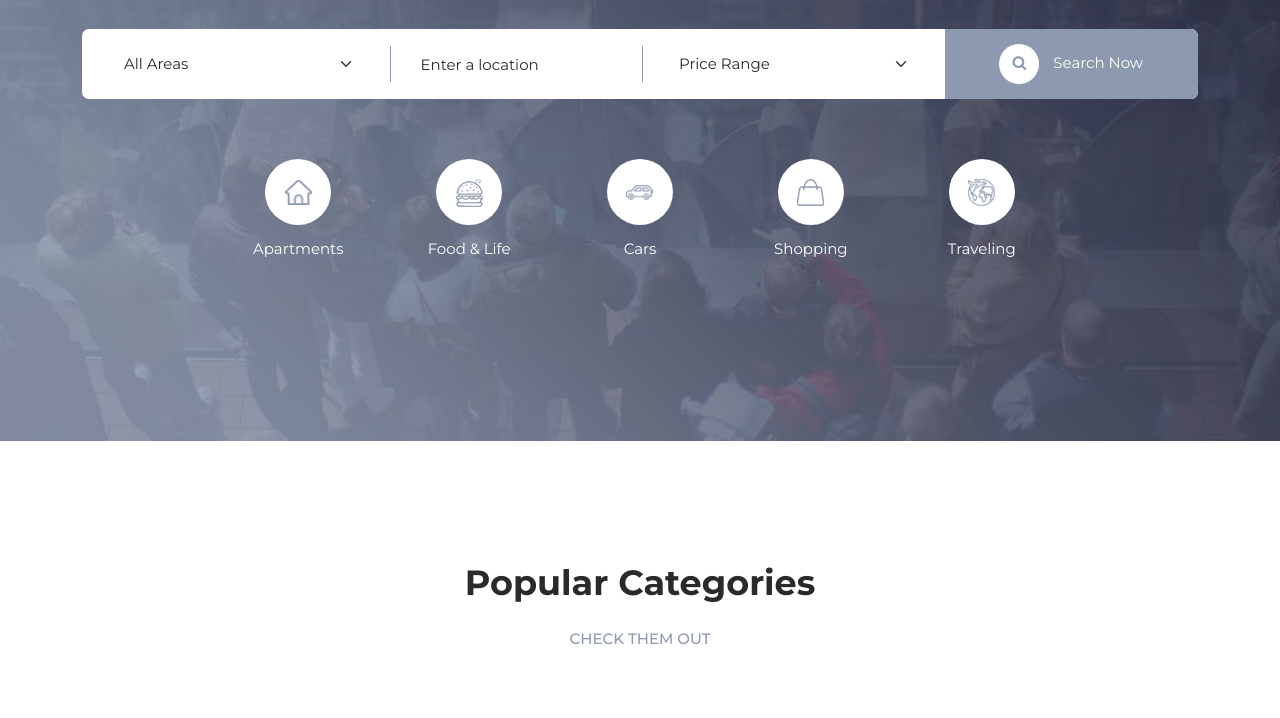
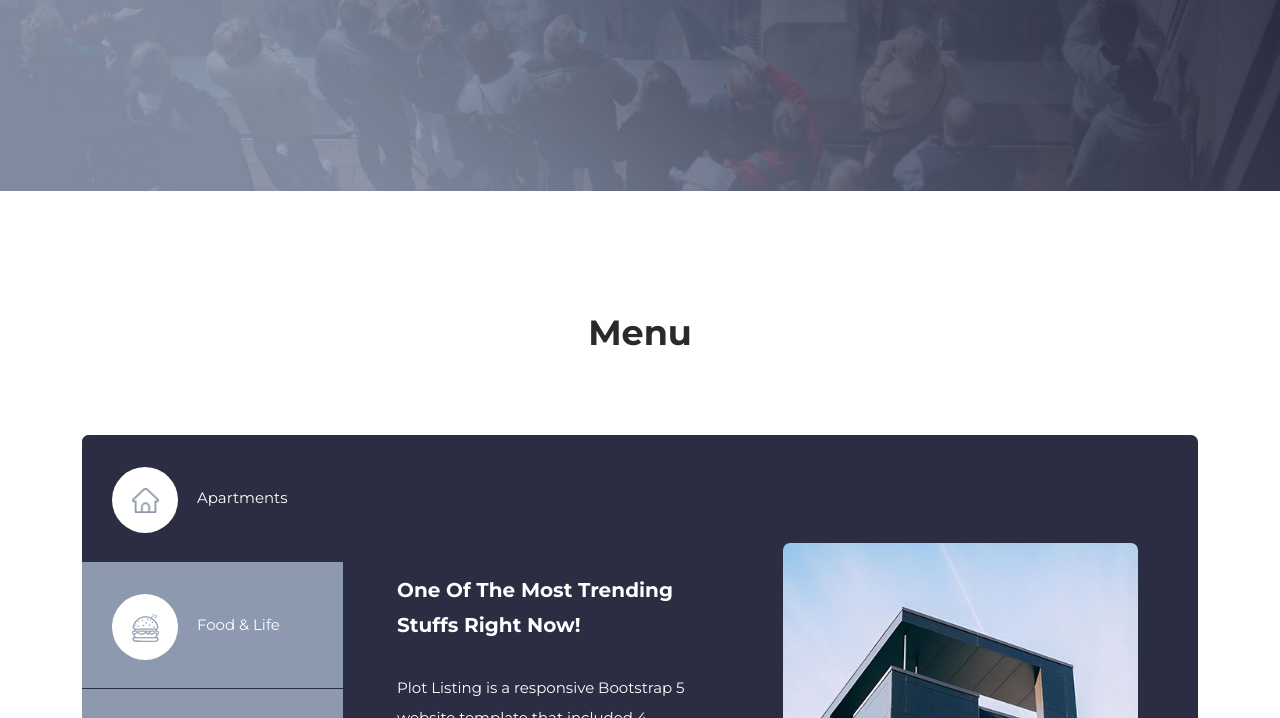
Before and after one commit to LavaMovement/LavaMovementSiteV3, a plain HTML site: page index.html in a window 1280 px wide. Shown: the part 393-1111 px from the top of the page. Drawn offline with Linux system fonts and the light colour scheme.

Commit message:
Update index.html
Deleted unneeded sections and icons.

```diff
--- a/index.html
+++ b/index.html
@@ -79,68 +79,18 @@ https://templatemo.com/tm-564-plot-listing
       <div class="row">
         <div class="col-lg-12">
           <div class="top-text header-text">
-            <h6>Over 36,500+ Active Listings</h6>
-            <h2>Find Nearby Places &amp; Things</h2>
+            <h2>Lave Movement</h2>
           </div>
-        </div>
-        <div class="col-lg-12">
-          <form id="search-form" name="gs" method="submit" role="search" action="#">
-            <div class="row">
-              <div class="col-lg-3 align-self-center">
-                  <fieldset>
-                      <select name="area" class="form-select" aria-label="Area" id="chooseCategory" onchange="this.form.click()">
-                          <option selected>All Areas</option>
-                          <option value="New Village">New Village</option>
-                          <option value="Old Town">Old Town</option>
-                          <option value="Modern City">Modern City</option>
-                      </select>
-                  </fieldset>
-              </div>
-              <div class="col-lg-3 align-self-center">
-                  <fieldset>
-                      <input type="address" name="address" class="searchText" placeholder="Enter a location" autocomplete="on" required>
-                  </fieldset>
-              </div>
-              <div class="col-lg-3 align-self-center">
-                  <fieldset>
-                      <select name="price" class="form-select" aria-label="Default select example" id="chooseCategory" onchange="this.form.click()">
-                          <option selected>Price Range</option>
-                          <option value="$100 - $250">$100 - $250</option>
-                          <option value="$250 - $500">$250 - $500</option>
-                          <option value="$500 - $1000">$500 - $1,000</option>
-                          <option value="$1000+">$1,000 or more</option>
-                      </select>
-                  </fieldset>
-              </div>
-              <div class="col-lg-3">
-                  <fieldset>
-                      <button class="main-button"><i class="fa fa-search"></i> Search Now</button>
-                  </fieldset>
-              </div>
-            </div>
-          </form>
-        </div>
-        <div class="col-lg-10 offset-lg-1">
-          <ul class="categories">
-            <li><a href="category.html"><span class="icon"><img src="assets/images/search-icon-01.png" alt="Home"></span> Apartments</a></li>
-            <li><a href="listing.html"><span class="icon"><img src="assets/images/search-icon-02.png" alt="Food"></span> Food &amp; Life</a></li>
-            <li><a href="#"><span class="icon"><img src="assets/images/search-icon-03.png" alt="Vehicle"></span> Cars</a></li>
-            <li><a href="#"><span class="icon"><img src="assets/images/search-icon-04.png" alt="Shopping"></span> Shopping</a></li>
-            <li><a href="#"><span class="icon"><img src="assets/images/search-icon-05.png" alt="Travel"></span> Traveling</a></li>
-          </ul>
         </div>
       </div>
     </div>
   </div>
-
-
   <div class="popular-categories">
     <div class="container">
       <div class="row">
         <div class="col-lg-12">
           <div class="section-heading">
-            <h2>Popular Categories</h2>
-            <h6>Check Them Out</h6>
+            <h2>Menu</h2>
           </div>
         </div>
         <div class="col-lg-12">
```
